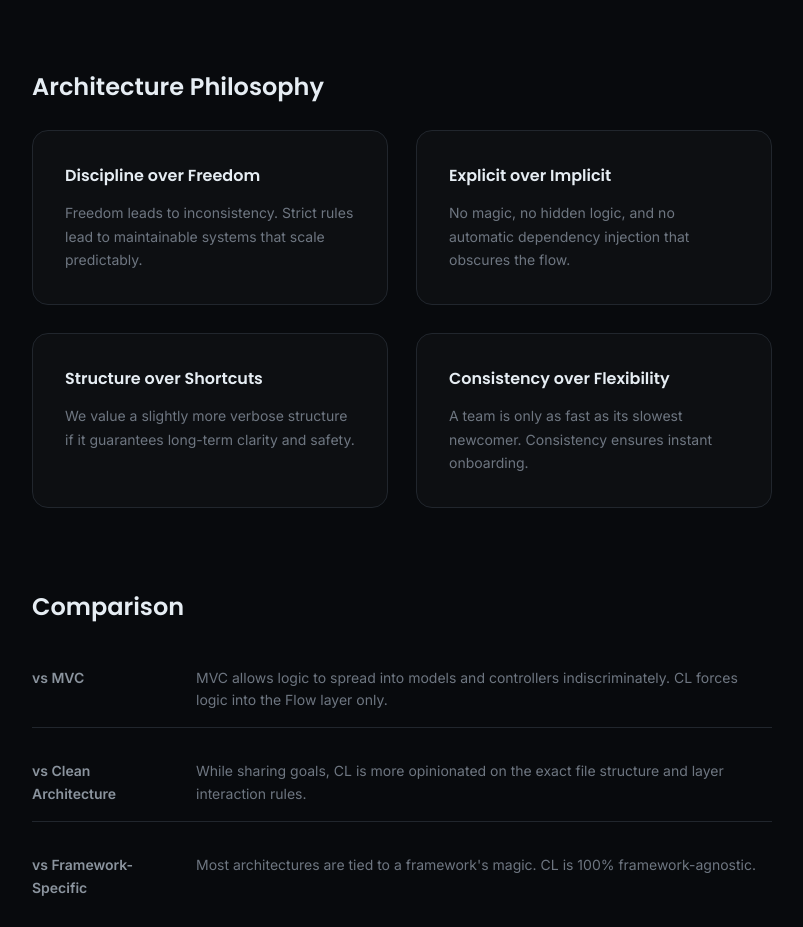
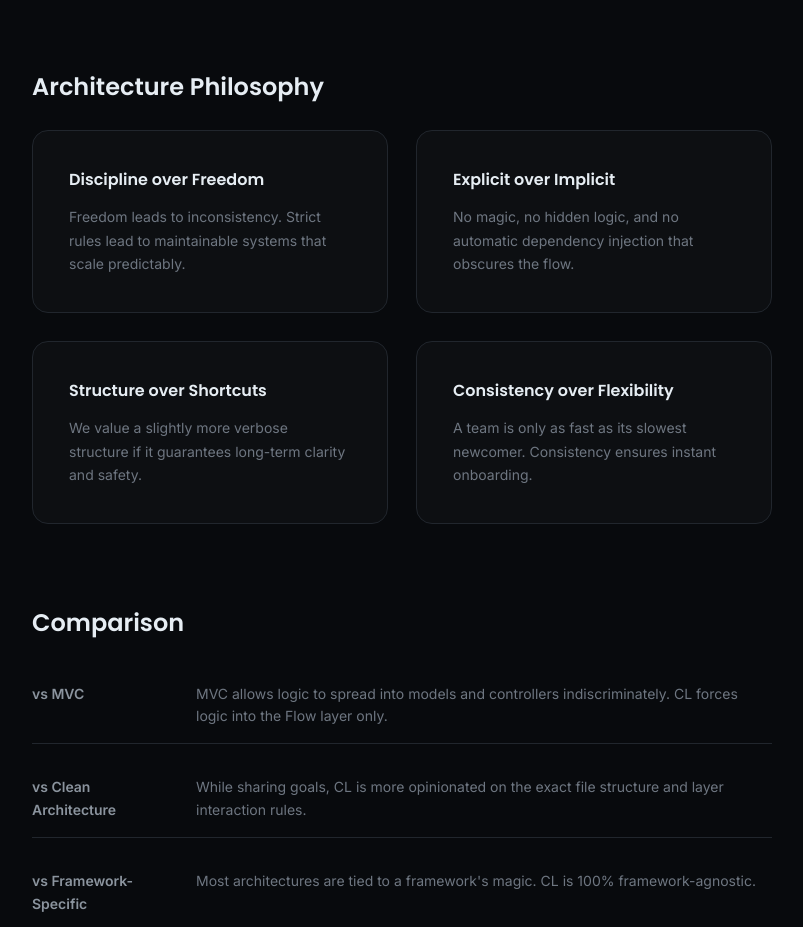
Before and after one commit to coreline-architecture/website, a Next.js app: page /docs in a window 1280 px wide. Shown: the part 2040-2967 px from the top of the page, without its empty margins (343-1146 px from the left). Built offline with nearby package versions, Linux system fonts and the light colour scheme.

Commit message:
feat(docs): increase philosophy card padding for better content spacing

```diff
--- a/src/app/docs/page.tsx
+++ b/src/app/docs/page.tsx
@@ -190,7 +190,7 @@ export default function DocsPage() {
                         { title: "Consistency over Flexibility", text: "A team is only as fast as its slowest newcomer. Consistency ensures instant onboarding." }
                     ].map((item, i) => (
                         <div key={i} style={{
-                            padding: "32px",
+                            padding: "36px",
                             borderRadius: "16px",
                             background: "rgba(255, 255, 255, 0.02)",
                             border: "1px solid var(--border-muted)",
```
